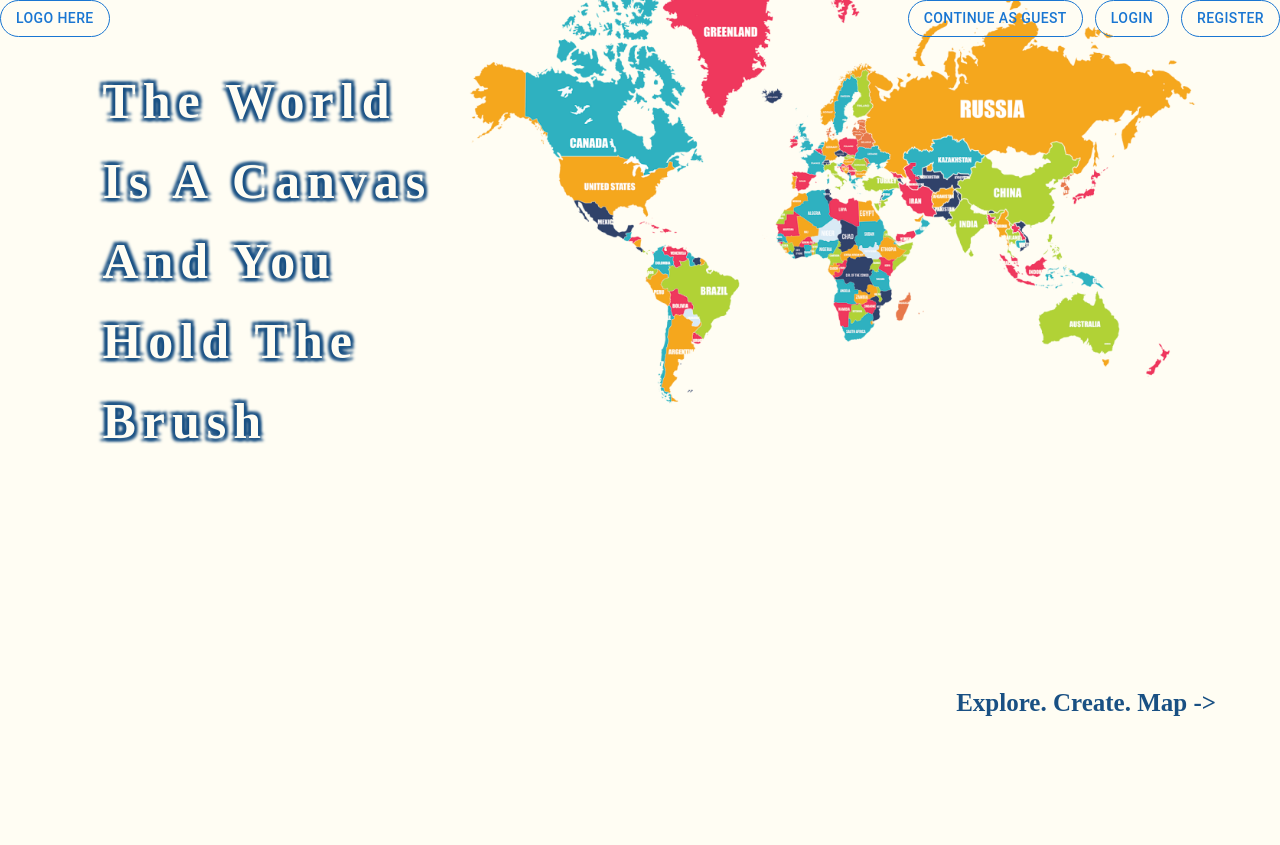
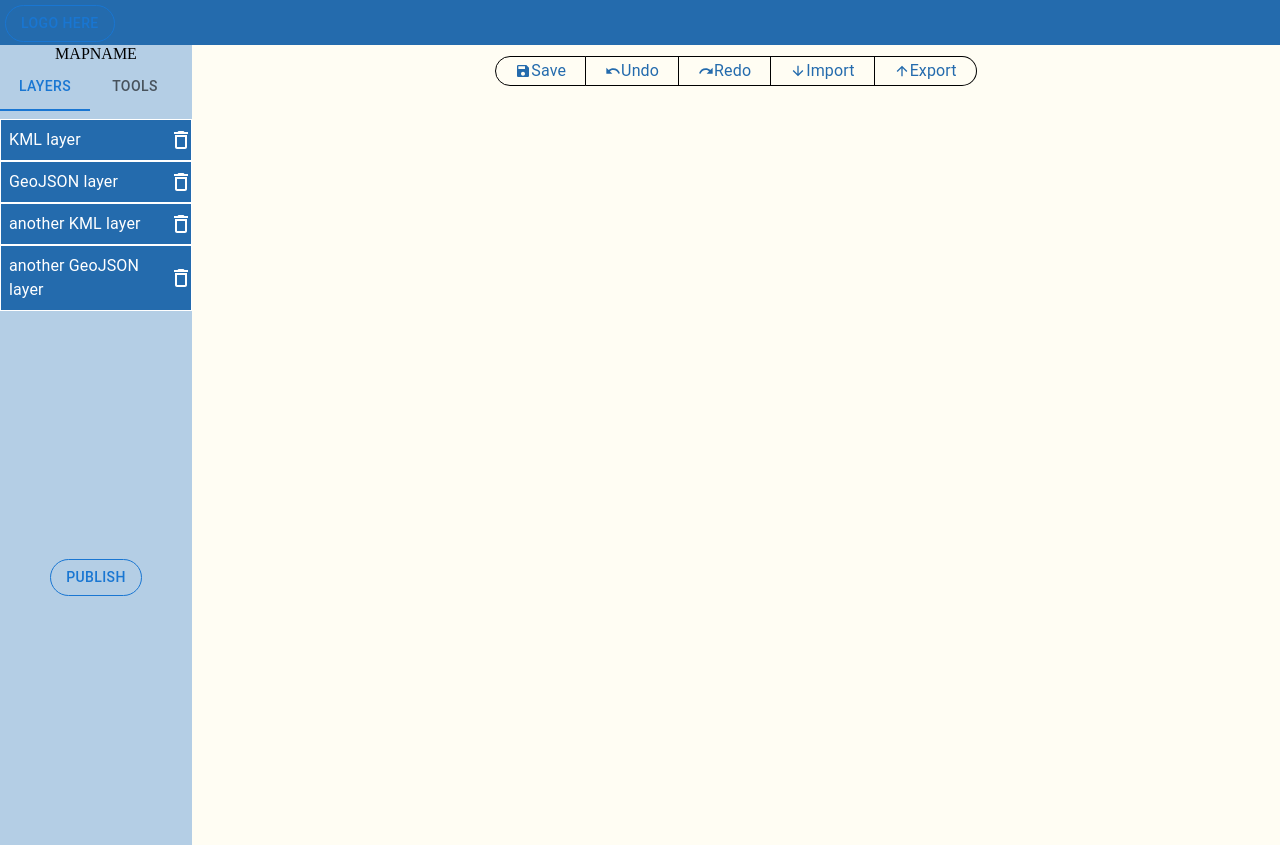
Before and after one commit to AmyLin06/MapArtisan, a React (Create React App) app in the folder client/: page / in a window 1280 px wide. Before the commit the page ends 800 px from the top, so only its background shows below. Built offline with nearby package versions, Linux system fonts and the light colour scheme; a web font is replaced by a local one.

Commit message:
Completed a general outlook of the workspace screen

```diff
--- a/client/src/App.js
+++ b/client/src/App.js
@@ -9,11 +9,10 @@ import homeMaps from "./assets/currentUserMaps.json";
 import MapDetailsScreen from "./screens/MapDetailsScreen";
 import AccountViewScreen from "./screens/AccountViewScreen";
 import ProfileScreen from "./screens/ProfileScreen";
-import { GlobalStoreContextProvider } from "./store/GlobalStore";
+import WorkspaceScreen from "./screens/WorkspaceScreen";
 
 function App() {
   return (
-    <GlobalStoreContextProvider>
     <div className="App">
       <header>
         <link rel="preconnect" href="https://fonts.googleapis.com" />
@@ -31,13 +30,10 @@ function App() {
       <BrowserRouter>
         <Routes>
           <Route path="/">
-              <Route index element={<SplashScreen />} />
+            <Route index element={<WorkspaceScreen />} />
             <Route path="login" element={<LoginScreen />} />
             <Route path="register" element={<RegisterScreen />} />
-              <Route
-                path="home"
-                element={<HomeScreen maps={homeMaps.maps} />}
-              />
+            <Route path="home" element={<HomeScreen maps={homeMaps.maps} />} />
             <Route path="community" element={<CommunityScreen />} />
             <Route path="map-details" element={<MapDetailsScreen />} />
             <Route path="account-setting" element={<AccountViewScreen />} />
@@ -46,7 +42,6 @@ function App() {
         </Routes>
       </BrowserRouter>
     </div>
-    </GlobalStoreContextProvider>
   );
 }
 
--- a/client/src/components/QuickAccessToolbar.js
+++ b/client/src/components/QuickAccessToolbar.js
@@ -6,8 +6,8 @@ import ToggleButton from "@mui/material/ToggleButton";
 import ToggleButtonGroup from "@mui/material/ToggleButtonGroup";
 import { Typography, Box } from "@mui/material";
 import IconButton from "@mui/material/IconButton";
-import ImportMenuList from "./ImportMenuList";
-import ExportMenuList from "./ExportMenuList";
+import ImportMenuList from "./MenuLists/ImportMenuList";
+import ExportMenuList from "./MenuLists/ExportMenuList";
 
 export default function QuickAccessToolbar() {
   const handleSave = () => {
@@ -39,6 +39,7 @@ export default function QuickAccessToolbar() {
         sx={{
           borderRadius: "70px 0 0 70px",
           border: "1px solid black",
+          height: "30px",
         }}
       >
         <IconButton onClick={handleSave}>
@@ -59,6 +60,7 @@ export default function QuickAccessToolbar() {
         aria-label="undo"
         sx={{
           border: "1px solid black",
+          height: "30px",
         }}
       >
         <IconButton onClick={handleUndo}>
@@ -79,6 +81,7 @@ export default function QuickAccessToolbar() {
         aria-label="redo"
         sx={{
           border: "1px solid black",
+          height: "30px",
         }}
       >
         <IconButton onClick={handleRedo}>
@@ -99,6 +102,7 @@ export default function QuickAccessToolbar() {
         aria-label="import"
         sx={{
           border: "1px solid black",
+          height: "30px",
         }}
       >
         <ImportMenuList />
@@ -106,7 +110,11 @@ export default function QuickAccessToolbar() {
       <ToggleButton
         value="export"
         aria-label="export"
-        sx={{ borderRadius: "0 70px 70px 0", border: "1px solid black" }}
+        sx={{
+          borderRadius: "0 70px 70px 0",
+          border: "1px solid black",
+          height: "30px",
+        }}
       >
         <ExportMenuList />
       </ToggleButton>
--- a/client/src/components/SideMenu.js
+++ b/client/src/components/SideMenu.js
@@ -57,14 +57,18 @@ export default function SideMenu() {
       </Box>
       <Box
         sx={{
-          position: "absolute",
+          position: "relative",
           bottom: 0,
-          left: "50%",
-          transform: "translateX(-50%)",
-          paddingBottom: "1rem",
+          marginTop: "125%",
+          display: "flex",
+          justifyContent: "center",
         }}
       >
-        <CustomButton text="Publish" onPress={handlePublish} />
+        <CustomButton
+          className="publish"
+          text="Publish"
+          onPress={handlePublish}
+        />
       </Box>
     </Box>
   );
--- /dev/null
+++ b/client/src/screens/WorkspaceScreen.js
@@ -0,0 +1,24 @@
+import React from "react";
+import Banner from "../components/Banner";
+import "../styles/WorkspaceScreen.css";
+import QuickAccessToolbar from "../components/QuickAccessToolbar";
+import SideMenu from "../components/SideMenu";
+const WorkspaceScreen = () => {
+  return (
+    <div className="workspace-main">
+      <div className="workspace-banner">
+        <Banner />
+      </div>
+      <div className="workspace-content">
+        <div className="sidebar">
+          <SideMenu />
+        </div>
+        <div className="quick-toolbar">
+          <QuickAccessToolbar />
+        </div>
+      </div>
+    </div>
+  );
+};
+
+export default WorkspaceScreen;
--- /dev/null
+++ b/client/src/styles/WorkspaceScreen.css
@@ -0,0 +1,24 @@
+.workspace-main{
+    width: 100vw;
+    height: 100vh;
+}
+
+.workspace-banner{
+    padding:5px;
+    background-color: #246BAD;
+    height: 35px;
+}
+
+.workspace-content {
+    display: grid;
+    grid-template-columns: 15% 85%;
+}
+.sidebar{
+    height: 100vh;
+    background-color: #B4CEE5;
+}
+.quick-toolbar{
+    padding:1%;
+    display: flex;
+    justify-content: center;
+}
```
Lines whose indentation alone changed are shown as unchanged.
